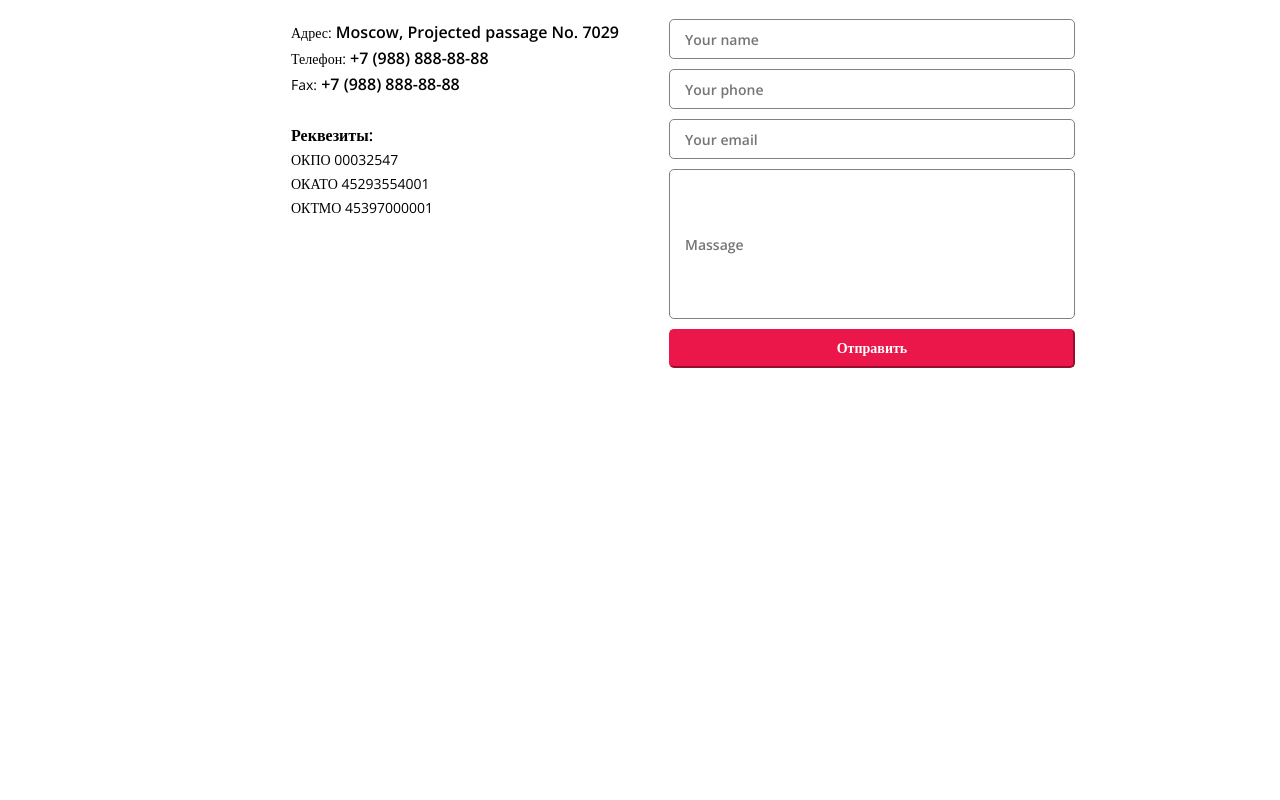
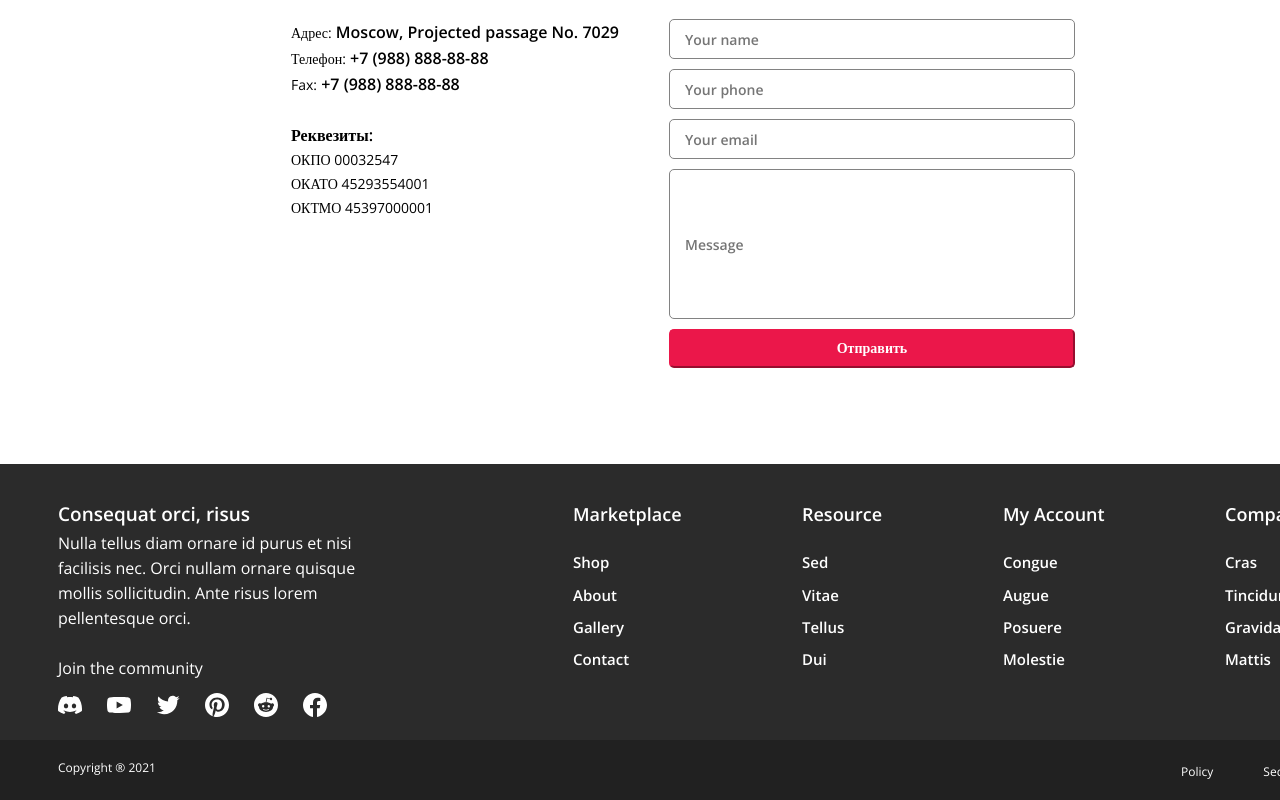
Before and after one commit to Andriy-Lesyk/Blog-flowers, a React (Create React App) app: page / in a window 1280 px wide. Shown: the part 5286-6086 px from the top of the page. Before the commit the page ends 5654 px from the top, so only its background shows below. Built offline with nearby package versions, Linux system fonts and the light colour scheme.

Commit message:
Add Footer

```diff
--- a/src/components/App.jsx
+++ b/src/components/App.jsx
@@ -5,6 +5,7 @@ import AboutUs from './AboutUs/AboutUs';
 import Gallery from './Gallery/Gallery';
 import BigBuket from './BigBuket/BigBuket';
 import Contacts from './Contacts/Contacts';
+import Footer from './Footer/Footer';
 
 export const App = () => {
   return (
@@ -16,6 +17,7 @@ export const App = () => {
       <Gallery />
       <BigBuket />
       <Contacts />
+      <Footer />
     </div>
   );
 };
--- a/src/components/Contacts/Contacts.jsx
+++ b/src/components/Contacts/Contacts.jsx
@@ -41,7 +41,7 @@ function Contacts() {
             <Input type="email" placeholder="Your email" />
             <Input
               style={{ height: '150px' }}
-              placeholder="Massage"
+              placeholder="Message"
               type="text"
             />
             <FormBtn>Отправить</FormBtn>
--- /dev/null
+++ b/src/components/Footer/Footer.jsx
@@ -0,0 +1,110 @@
+import React from 'react';
+import sprite from '../../images/sprite.svg';
+import {
+  Section,
+  MainBox,
+  LeftBox,
+  RightBox,
+  MainText,
+  MainText1,
+  Column,
+  Text,
+  Text1,
+  IconsBlock,
+  IconLink,
+  Icon,
+  AddBlock,
+  AddText,
+  TextBox,
+} from './Footer.styled';
+
+function Footer() {
+  return (
+    <div>
+      <Section>
+        <MainBox>
+          <LeftBox>
+            <MainText1>Consequat orci, risus</MainText1>
+            <Text1>
+              Nulla tellus diam ornare id purus et nisi facilisis nec. Orci
+              nullam ornare quisque mollis sollicitudin. Ante risus lorem
+              pellentesque orci.
+            </Text1>
+            <Text1 style={{ marginTop: '25px' }}>Join the community</Text1>
+            <IconsBlock>
+              <IconLink href="#">
+                <Icon>
+                  <use href={sprite + '#1'} />
+                </Icon>
+              </IconLink>
+              <IconLink href="#">
+                <Icon>
+                  <use href={sprite + '#2'} />
+                </Icon>
+              </IconLink>
+              <IconLink href="#">
+                <Icon>
+                  <use href={sprite + '#3'} />
+                </Icon>
+              </IconLink>
+              <IconLink href="#">
+                <Icon>
+                  <use href={sprite + '#4'} />
+                </Icon>
+              </IconLink>
+              <IconLink href="#">
+                <Icon>
+                  <use href={sprite + '#5'} />
+                </Icon>
+              </IconLink>
+              <IconLink href="#">
+                <Icon>
+                  <use href={sprite + '#6'} />
+                </Icon>
+              </IconLink>
+            </IconsBlock>
+          </LeftBox>
+          <RightBox>
+            <Column>
+              <MainText>Marketplace</MainText>
+              <Text>Shop</Text>
+              <Text>About</Text>
+              <Text>Gallery</Text>
+              <Text>Contact</Text>
+            </Column>
+            <Column>
+              <MainText>Resource</MainText>
+              <Text>Sed</Text>
+              <Text>Vitae</Text>
+              <Text>Tellus</Text>
+              <Text>Dui</Text>
+            </Column>
+            <Column>
+              <MainText>My Account</MainText>
+              <Text>Congue</Text>
+              <Text>Augue</Text>
+              <Text>Posuere</Text>
+              <Text>Molestie</Text>
+            </Column>
+            <Column>
+              <MainText>Company</MainText>
+              <Text>Cras</Text>
+              <Text>Tincidunt</Text>
+              <Text>Gravida</Text>
+              <Text>Mattis</Text>
+            </Column>
+          </RightBox>
+        </MainBox>
+      </Section>
+      <AddBlock>
+        <AddText>Copyright ® 2021</AddText>
+        <TextBox>
+          <AddText style={{ marginRight: '50px' }}>Policy</AddText>
+          <AddText>Security</AddText>
+        </TextBox>
+      </AddBlock>
+    </div>
+  );
+}
+
+export default Footer;
--- /dev/null
+++ b/src/components/Footer/Footer.styled.jsx
@@ -0,0 +1,88 @@
+import styled from '@emotion/styled';
+
+export const Section = styled.section`
+  margin: 96px auto 0;
+  background: #2b2b2b;
+  padding: 40px 58px 20px;
+  width: 1366px;
+`;
+export const MainBox = styled.div`
+  display: flex;
+  justify-content: space-between;
+`;
+export const LeftBox = styled.div`
+  width: 330px;
+  margin-right: 185px;
+`;
+export const RightBox = styled.div`
+  display: grid;
+  grid-template-columns: 229px 201px 222px 83px;
+`;
+export const Column = styled.div``;
+export const MainText = styled.p`
+  margin: 0;
+  font-family: 'Open Sans';
+  font-style: normal;
+  font-weight: 600;
+  font-size: 18px;
+  color: white;
+  margin-bottom: 30px;
+`;
+export const MainText1 = styled.p`
+  margin: 0;
+  font-family: 'Open Sans';
+  font-style: normal;
+  font-weight: 600;
+  font-size: 19px;
+  color: white;
+  margin-bottom: 5px;
+`;
+export const Text = styled.p`
+  margin: 0;
+  font-family: 'Open Sans';
+  font-style: normal;
+  font-weight: 600;
+  font-size: 15px;
+  color: white;
+  &:not(:first-child) {
+    margin-top: 15px;
+  }
+`;
+export const Text1 = styled.p`
+  margin: 0;
+  line-height: 25px;
+  font-family: 'Open Sans';
+  font-style: normal;
+  font-weight: 400;
+  font-size: 16px;
+  color: white;
+`;
+export const IconsBlock = styled.div`
+  display: flex;
+  margin-top: 12px;
+`;
+export const IconLink = styled.a`
+  &:not(:last-child) {
+    margin-right: 25px;
+  }
+`;
+export const Icon = styled.svg`
+  width: 24px;
+  height: 24px;
+`;
+export const AddBlock = styled.div`
+  display: flex;
+  width: 1366px;
+  padding: 21px 58px;
+  justify-content: space-between;
+  background: #212121;
+  margin: 0 auto;
+`;
+export const AddText = styled.span`
+  font-family: 'Open Sans';
+  font-style: normal;
+  font-weight: 400;
+  font-size: 12px;
+  color: white;
+`;
+export const TextBox = styled.div``;
--- a/src/components/HeaderModal/HeaderModal.jsx
+++ b/src/components/HeaderModal/HeaderModal.jsx
@@ -39,7 +39,7 @@ function HeaderModal({ closeModal }) {
             <Input
               type="text"
               style={{ height: '120px', marginBottom: '0' }}
-              placeholder="Your massage"
+              placeholder="Your message"
             />
             <Btn type="submit">Отправить</Btn>
           </ModalForm>
```
Also changed, not shown: src/images/sprite.svg (added).
